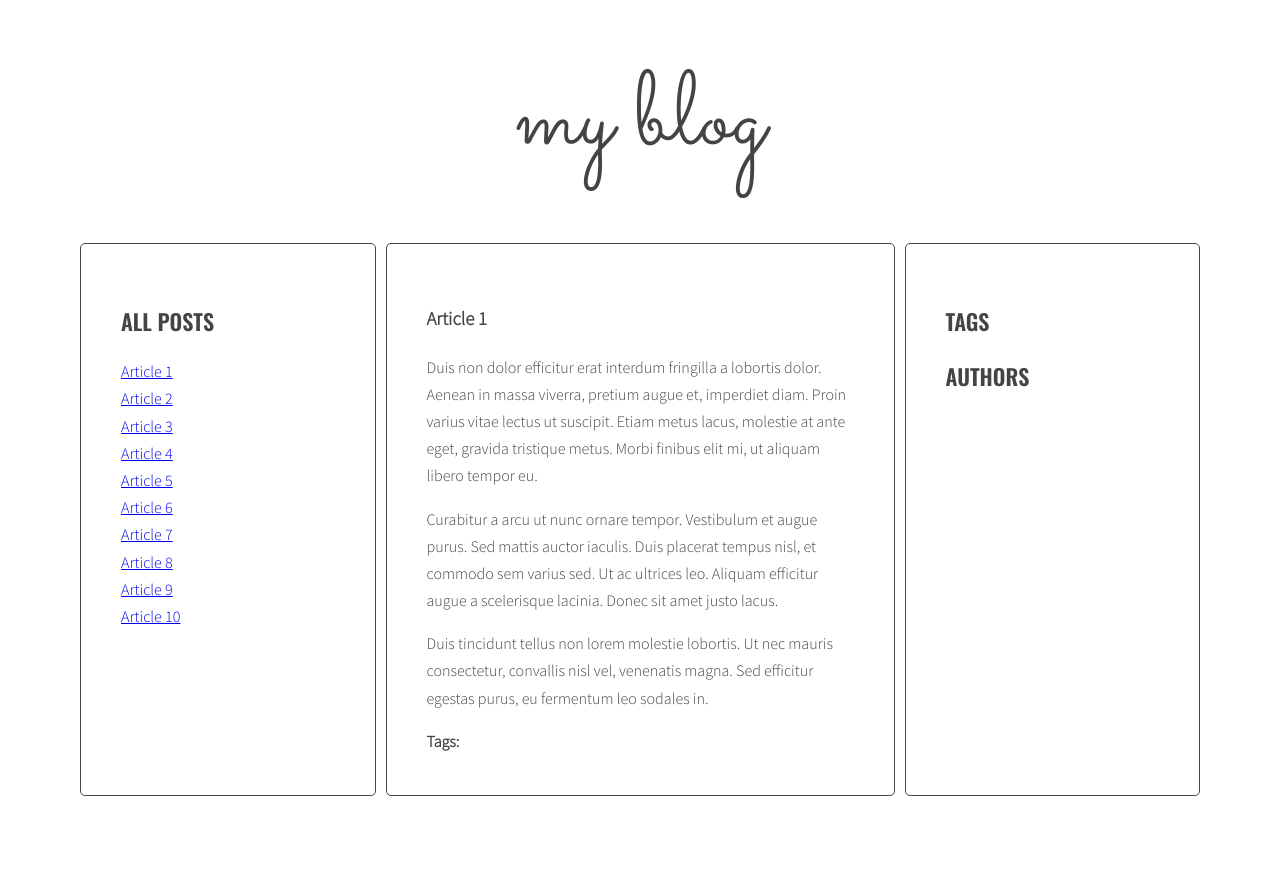
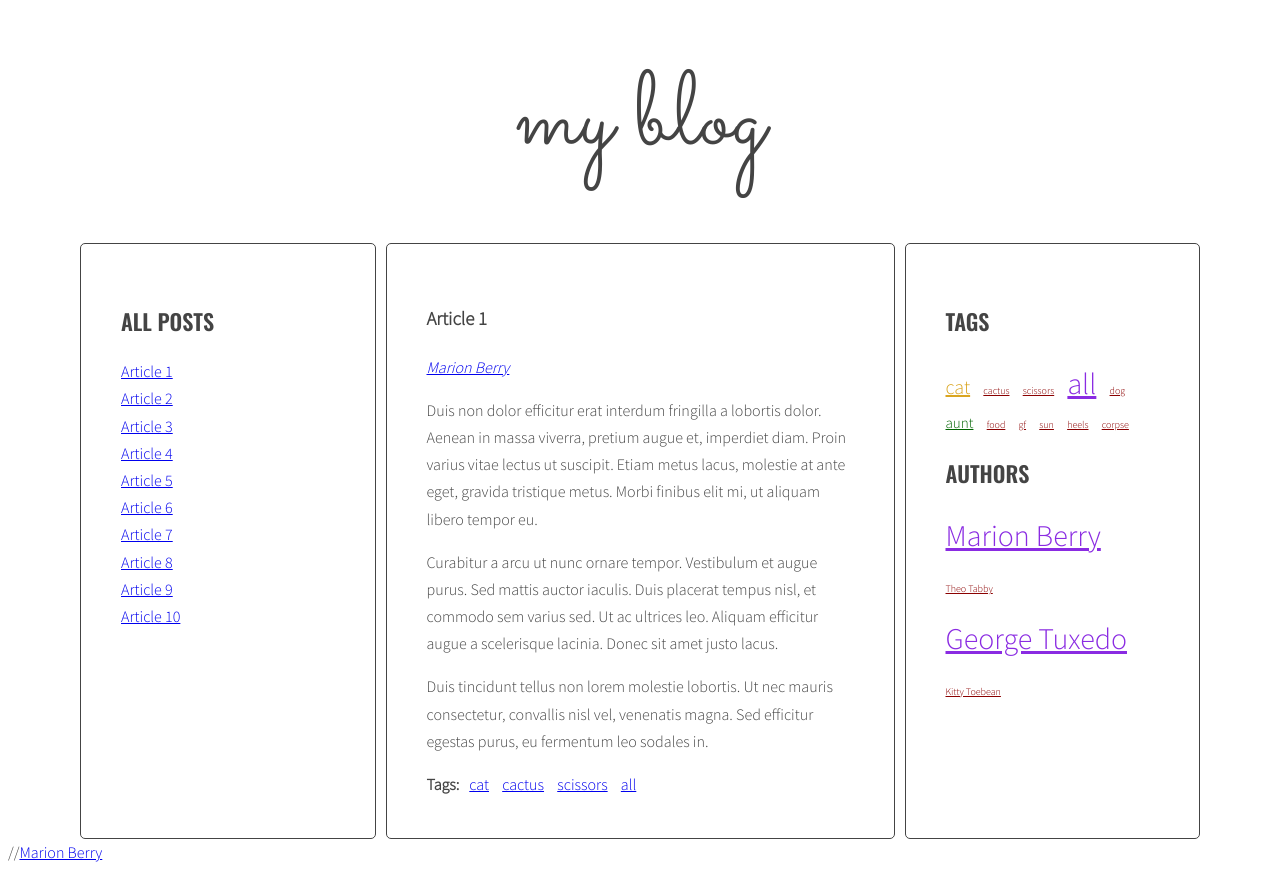
Before and after one commit to Caster22/javascript-blog, a website: page index.html in a window 1280 px wide. Before the commit the page ends 804 px from the top, so only its background shows below. Drawn offline with nearby package versions, Linux system fonts and the light colour scheme.

Commit message:
fix bugs and add templates

```diff
--- a/index.html
+++ b/index.html
@@ -190,10 +190,33 @@
             </main>
         </div>
     </div>
+
+    <script id="template-author-cloud-link" type="text/x-handlebars-template">
+      {{#each authors}}
+        <li><a class="tag-size-{{className}}" href="#author-{{author}}">{{author}}</a></li>
+      {{/each}}
+    </script>
+
+    <script id="template-tag-cloud-link" type="text/x-handlebars-template">
+      {{#each tags}}
+        <li><a class="tag-size-{{ClassName}}" href="#tag-{{tag}}">{{ tag }}</a></li>
+      {{/each}}
+    </script>
+
+    <script id="template-article-author" type="text/x-handlebars-template">
+      <a href="#author-{{ author }}">{{ name }}</a>
+    </script>
+
+    <script id="template-article-tag" type="text/x-handlebars-template">
+      <li><a href="#tag-{{ tag }}">{{ name }}</a></li>
+    </script>
+
     <script id="template-article-link" type="text/x-handlebars-template">
       <li><a href="#{{ id }}"><span>{{ title }}</span></a></li>
     </script>
+
     <script src="https://cdnjs.cloudflare.com/ajax/libs/handlebars.js/4.1.0/handlebars.min.js"></script>
     <script src="js/script.js"></script>
 </body>
 </html>
+//<a href="#author-Marion Berry" class="active">Marion Berry</a>
--- a/js/script.js
+++ b/js/script.js
@@ -2,8 +2,17 @@
 
 {
   const templates = {
-    articleLink: Handlebars.compile(document.querySelector('#template-article-link').innerHTML)
+    articleLink: Handlebars.compile(document.querySelector('#template-article-link').innerHTML),
+
+    articleTag: Handlebars.compile(document.querySelector('#template-article-tag').innerHTML),
+
+    articleAuthor: Handlebars.compile(document.querySelector('#template-article-author').innerHTML),
+
+    tagCloudLink: Handlebars.compile(document.querySelector('#template-tag-cloud-link').innerHTML),
+
+    authorCloudLink: Handlebars.compile(document.querySelector('#template-author-cloud-link').innerHTML)
   };
+
 
   const titleClickHandler = function (event) {
     event.preventDefault();
@@ -75,11 +84,9 @@
       /* [DONE] get the title from the title element */
 
       const articleTitle = article.querySelector(optTitleSelector).innerHTML;
-      console.log(articleTitle);
       /* [DONE] create HTML of the link */
 
       const linkHTMLData = {id: articleId, title: articleTitle};
-      console.log(linkHTMLData);
       const linkHTML = templates.articleLink(linkHTMLData);
 
       /* [DONE] insert link into titleList */
@@ -151,8 +158,8 @@
       const articleTags = article.getAttribute('data-tags');       /* [DONE] get tags from data-tags attribute */
       const articleTagsArray = articleTags.split(' ');       /* [DONE] split tags into array */
       for (let tag of articleTagsArray){        /* [DONE] START LOOP: for each tag */
-        const linkHTMLData = {'data-tags': articleTags, name: tag};          /* [DONE] generate HTML of the link */
-        console.log(linkHTMLData);
+        const linkHTMLData = {tag: tag, name: tag};          /* [DONE] generate HTML of the link */
+        const linkHTML = templates.articleTag(linkHTMLData);
         html = html + linkHTML;          /* [DONE] add generated code to html variable */
         if (!allTags[tag]){          /* [NEW] check if this link is NOT already in allTags */
           allTags[tag] = 1;            /* [NEW] add tag to allTags object */
@@ -164,11 +171,19 @@
     }      /* [DONE] END LOOP: for every article: */
     const tagList = document.querySelector(optTagsListSelector);     /* [DONE] find list of tags in right column */
     const tagsParams = calculateTagsParams(allTags);
-    let allTagsHTML = '';      /* [NEW] create variable for all links HTML code */
+
+
+    let allTagsData = {tags: []};      /* [NEW] create variable for all links HTML code */
     for (let tag in allTags){      /* [NEW] START LOOP: for each tag in allTags: */
-      allTagsHTML += '<li><a class="' + optCloudClassPrefix + calculateTagClass(allTags[tag], tagsParams) + '" href="#tag-' + tag + '">' + tag +'</a></li> ';        /* [NEW] generate code of a link and add it to allTagsHTML */
+      allTagsData.tags.push({
+        tag: tag,
+        count: allTags[tag],
+        ClassName: calculateTagClass(allTags[tag], tagsParams)
+      });
+
+      // allTagsHTML += '<li><a class="' + optCloudClassPrefix + calculateTagClass(allTags[tag], tagsParams) + '" href="#tag-' + tag + '">' + tag +'</a></li> ';        /* [NEW] generate code of a link and add it to allTagsHTML */
     }        /* [NEW] END LOOP: for each tag in allTags: */
-    tagList.innerHTML = allTagsHTML;
+    tagList.innerHTML = templates.tagCloudLink(allTagsData);
   }
 
   generateTags();
@@ -223,7 +238,8 @@
       const wrapper = article.querySelector(optArticleAuthorSelector);
       let html = '';
       const articleAuthors = article.getAttribute('data-author');
-      const linkHTML = '<a href="#author-' + articleAuthors + '">' + articleAuthors + '</a>';
+      const linkHTMLData = {author: articleAuthors, name: articleAuthors};
+      const linkHTML = templates.articleAuthor(linkHTMLData);
       html = html + linkHTML;
       if (!allAuthors[articleAuthors]){
         allAuthors[articleAuthors] = 1;
@@ -232,13 +248,19 @@
       }
       wrapper.innerHTML = html;
     }
-    console.log(allAuthors);
     const authorParams = calculateAuthorParams(allAuthors);
-    let allAuthorsHTML = '';
+    let allAuthorsData = {authors: []};
     for (let author in allAuthors){
-      allAuthorsHTML += '<li><a class="' + optCloudClassPrefix + calculateAuthorClass(allAuthors[author], authorParams) + '" href="#author-' + author + '">' + author +'</a></li> ';
+      allAuthorsData.authors.push({
+        author: author,
+        count: allAuthors[author],
+        className: calculateAuthorClass(allAuthors[author], authorParams)
+      });
+
+      //allAuthorsHTML += '<li><a class="' + optCloudClassPrefix + calculateAuthorClass(allAuthors[author], authorParams) + '" href="#author-' + author + '">' + author +'</a></li> ';
     }
-    articleList.innerHTML = allAuthorsHTML;
+    articleList.innerHTML = templates.authorCloudLink(allAuthorsData);
+    console.log(allAuthorsData);
   }
 
   generateAuthors();
```
